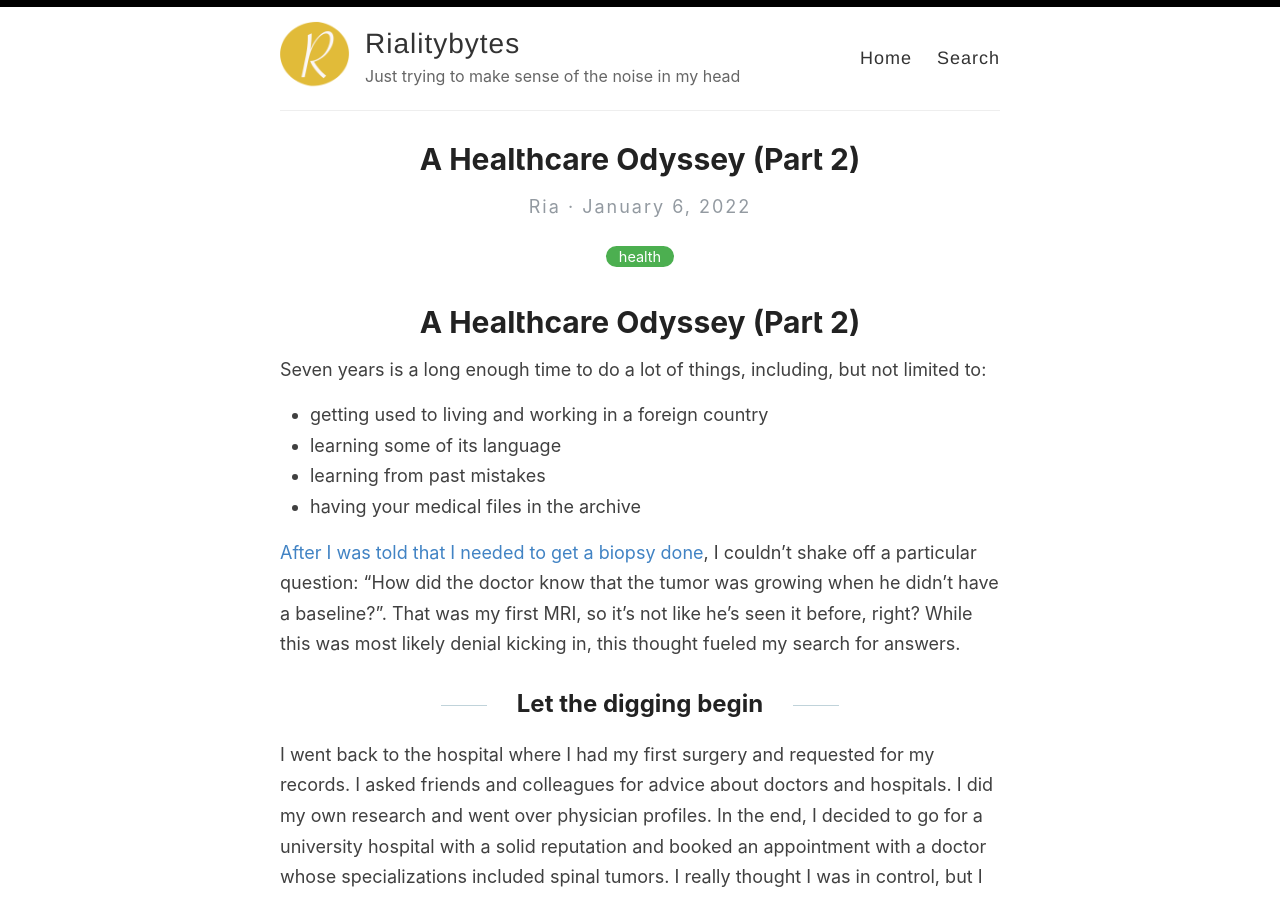
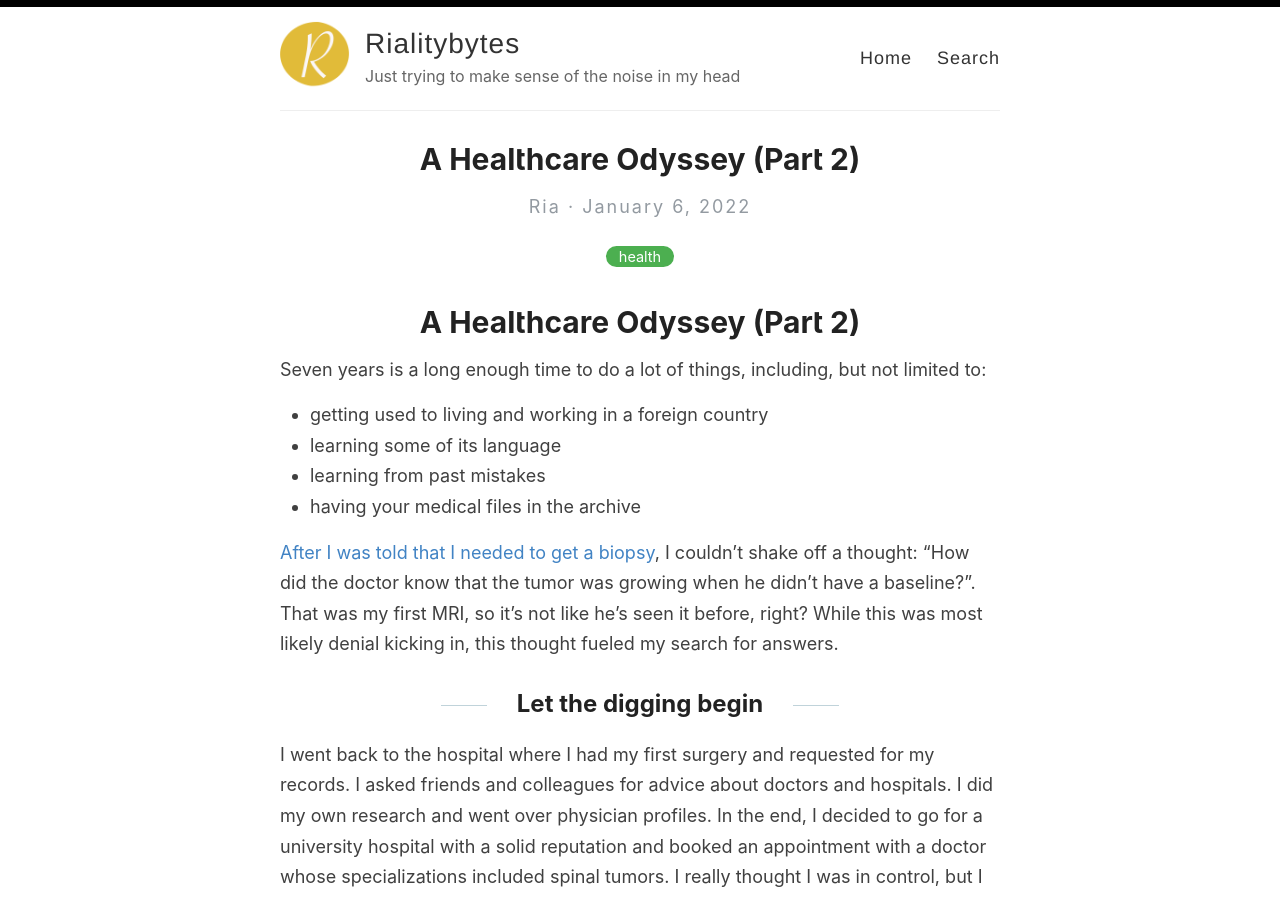
Before and after one commit to rialitybytes/rialitybytes.github.io, a Jekyll site: the page built from _posts/2022-01-06-odyssey-2.md, in a window 1280 px wide and 900 px high. Built offline with Jekyll 4.4.1, drawn with Linux system fonts in a browser that asks for light colours.

Commit message:
Update 2022-01-06-odyssey-2.md

```diff
--- a/_posts/2022-01-06-odyssey-2.md
+++ b/_posts/2022-01-06-odyssey-2.md
@@ -13,7 +13,7 @@ Seven years is a long enough time to do a lot of things, including, but not limi
 - learning from past mistakes
 - having your medical files in the archive
 
-[After I was told that I needed to get a biopsy done](https://rialitybytes.github.io/writing/odyssey-1/), I couldn't shake off a particular question: "How did the doctor know that the tumor was growing when he didn't have a baseline?". That was my first MRI, so it's not like he's seen it before, right? While this was most likely denial kicking in, this thought fueled my search for answers.
+[After I was told that I needed to get a biopsy](https://rialitybytes.github.io/writing/odyssey-1/), I couldn't shake off a thought: "How did the doctor know that the tumor was growing when he didn't have a baseline?". That was my first MRI, so it's not like he's seen it before, right? While this was most likely denial kicking in, this thought fueled my search for answers.
 
 ## Let the digging begin
 
```
